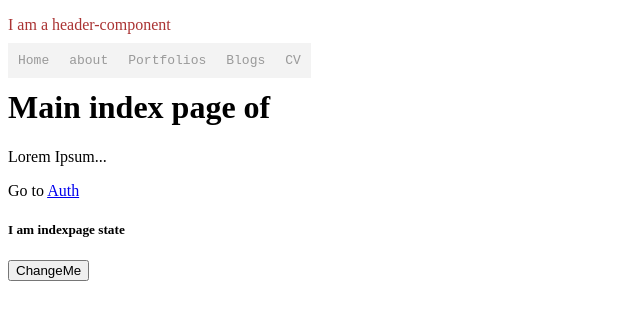
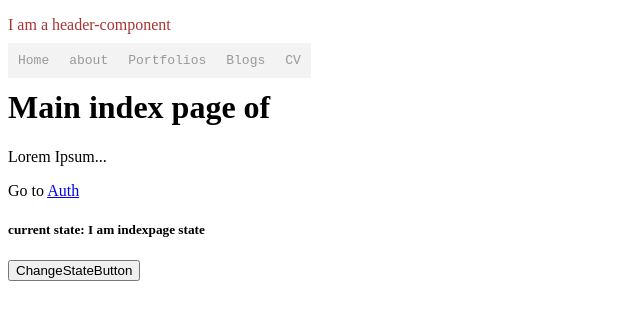
Before and after one commit to gitfilix/next_js_tryout, a Next.js app: page / in a window 1280 px wide. Shown: the top 320 px of the page, without its empty margins (0-640 px from the left). Built offline with nearby package versions, Linux system fonts and the light colour scheme.

Commit message:
update state with  click method

```diff
--- a/pages/index.js
+++ b/pages/index.js
@@ -16,15 +16,25 @@ class indexPage extends Component {
         console.log('constructor');
     }
 
+    updateTitle = function() {
+        this.setState({title: "I am updated new updateTitle-title2"});
+    }
+
     //retrun jsx
     render () {
+        // debugger;
+        // destruction shortcut title
+        // const title = this.state.title;
+        const {title} = this.state;
+
+
         return (
             <BaseLayout>
                 <h1>Main index page of {this.props.appName}</h1>
                 <p>Lorem Ipsum... </p>
                 <p>Go to <Link href='/auth'><a>Auth</a></Link></p>
-                <h5>{this.state.title}</h5>
-                <button onClick={ ()=> {this.setState({title: ' I am updated page state'})}}> ChangeMe </button>
+                <h5>current state: {title}</h5>
+                <button onClick={ ()=> this.updateTitle() }> ChangeStateButton </button>
             </BaseLayout>
         );
     }
```
Also changed, not shown: 1 other file (tests, documents, lock files or other folders).
